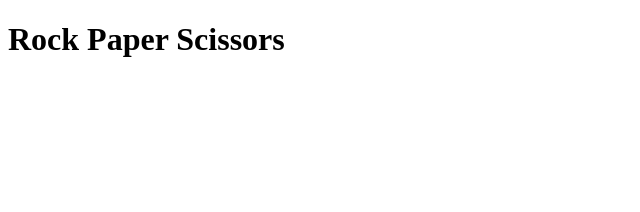
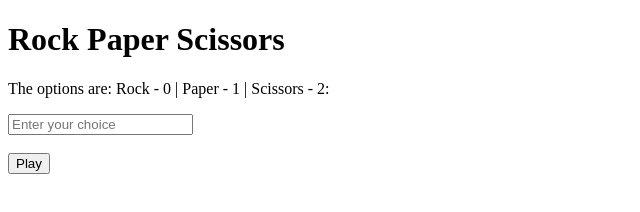
Before and after one commit to aquelepablo/rock-paper-scissors, a plain HTML site: page index.html in a window 1280 px wide. Shown: the whole page, without its empty margins (0-640 px from the left). Drawn offline with Linux system fonts and the light colour scheme.

Commit message:
Add basic input and play button on index.html

```diff
--- a/index.html
+++ b/index.html
@@ -8,5 +8,13 @@
     </head>
     <body>
         <h1>Rock Paper Scissors</h1>
+        <div>
+            <p>The options are: Rock - 0 | Paper - 1 | Scissors - 2:</p>
+            <input id="playerChoice" type="text" placeholder="Enter your choice"/>
+        </div>
+        <br>
+        <button id="play">Play</button>
+        <br>
+        <div id="results"></div>
     </body>
 </html>
```
